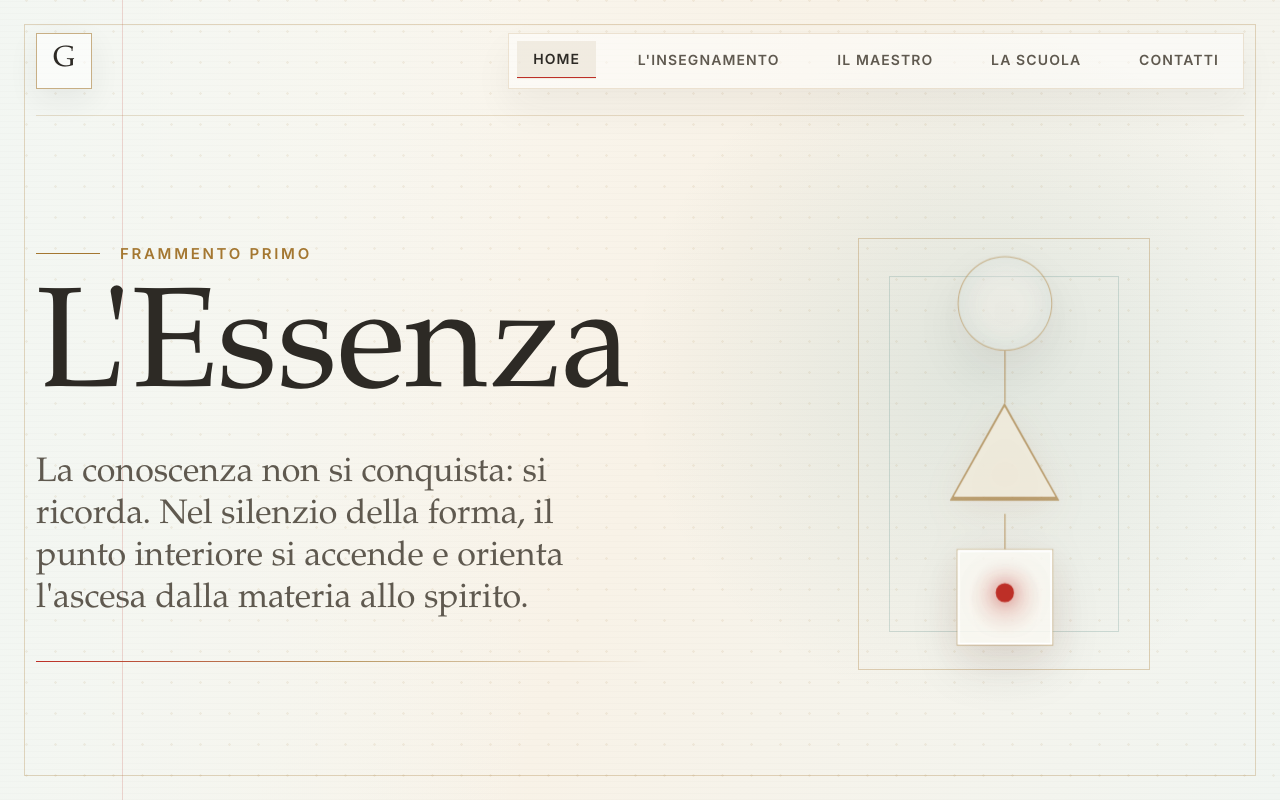
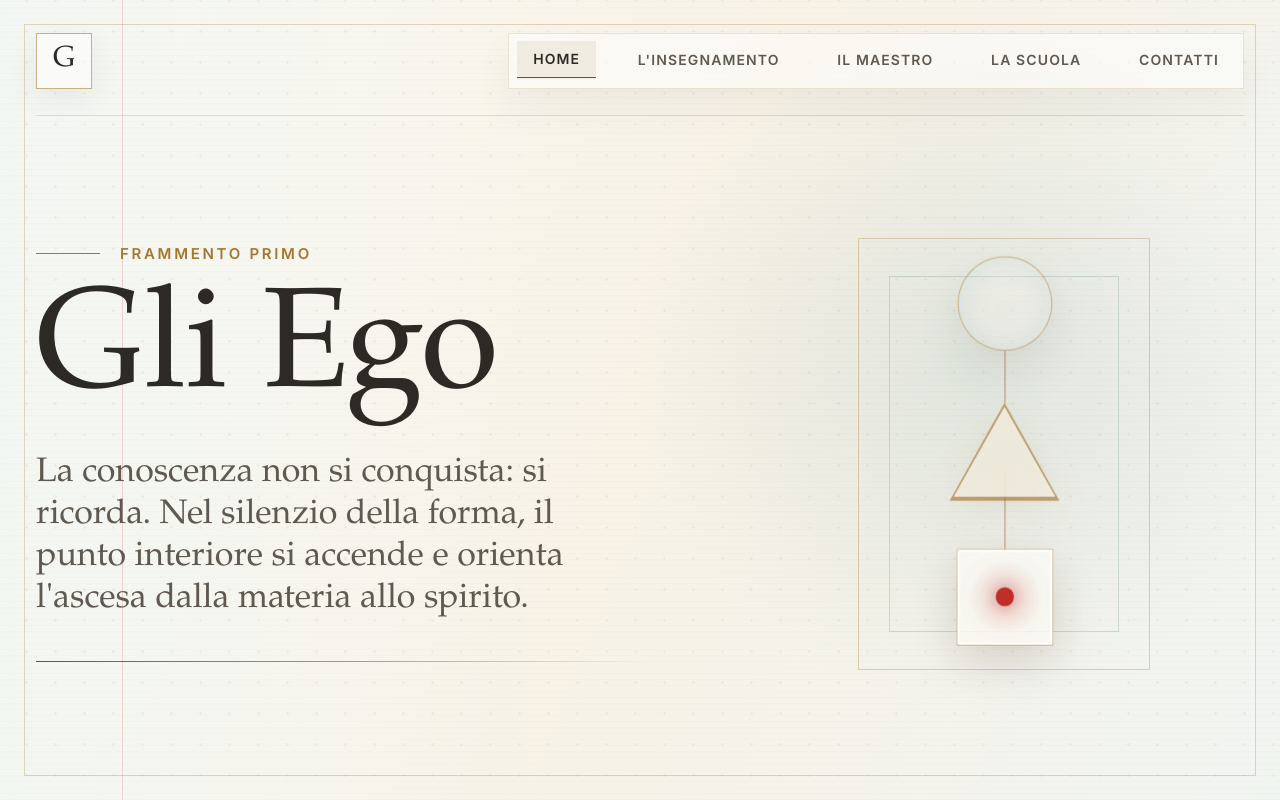
Before and after one commit to BenjaNapo/gnosi, a Next.js app: page / in a window 1280 px wide. Built offline with nearby package versions, Linux system fonts and the light colour scheme.

Commit message:
feat: update fragment titles and adjust essence-sigil positioning in styles

```diff
--- a/src/app/(frontend)/page.tsx
+++ b/src/app/(frontend)/page.tsx
@@ -18,25 +18,25 @@ const fragments = [
     kicker: 'Frammento primo',
     shape: 'square',
     text: "La conoscenza non si conquista: si ricorda. Nel silenzio della forma, il punto interiore si accende e orienta l'ascesa dalla materia allo spirito.",
-    title: "L'Essenza",
+    title: 'Gli Ego',
   },
   {
     kicker: 'Frammento secondo',
     shape: 'triangle',
-    text: "La forma custodisce il movimento. Ogni lato apre una direzione, ogni vertice raccoglie cio che era disperso e lo conduce verso un centro piu sottile.",
-    title: 'La Forma',
+    text: 'La forma custodisce il movimento. Ogni lato apre una direzione, ogni vertice raccoglie cio che era disperso e lo conduce verso un centro piu sottile.',
+    title: 'Le Cause',
   },
   {
     kicker: 'Frammento terzo',
     shape: 'circle',
-    text: "Quando il percorso si compie, il segno torna intero. Il cerchio non chiude: contiene, protegge e lascia risuonare cio che e stato riconosciuto.",
-    title: 'Il Cerchio',
+    text: 'Quando il percorso si compie, il segno torna intero. Il cerchio non chiude: contiene, protegge e lascia risuonare cio che e stato riconosciuto.',
+    title: "L'Essenza",
   },
   {
     kicker: 'Frammento quarto',
     shape: 'burst',
-    text: "Nel punto che si apre, la forma non resiste piu. La luce attraversa ogni margine, rischiara la pagina e restituisce al bianco cio che era velato.",
-    title: 'La Luce',
+    text: 'Nel punto che si apre, la forma non resiste piu. La luce attraversa ogni margine, rischiara la pagina e restituisce al bianco cio che era velato.',
+    title: 'Risveglio',
   },
 ] as const
 
--- a/src/app/(frontend)/styles.css
+++ b/src/app/(frontend)/styles.css
@@ -2339,8 +2339,8 @@ a.chapter-grid__item:focus-visible::after {
 }
 
 .essence-sigil::after {
-  top: 66%;
-  height: 9%;
+  top: 55%;
+  height: 20%;
 }
 
 .essence-sigil::before,
@@ -2425,15 +2425,15 @@ a.chapter-grid__item:focus-visible::after {
 }
 
 .home-page[data-active-shape='square'] {
-  --sigil-core-y: 86%;
+  --sigil-core-y: 87%;
 }
 
 .home-page[data-active-shape='triangle'] {
-  --sigil-core-y: 55%;
+  --sigil-core-y: 54%;
 }
 
 .home-page[data-active-shape='circle'] {
-  --sigil-core-y: 15%;
+  --sigil-core-y: 13.5%;
 }
 
 .home-page[data-active-shape='burst'] {
```
